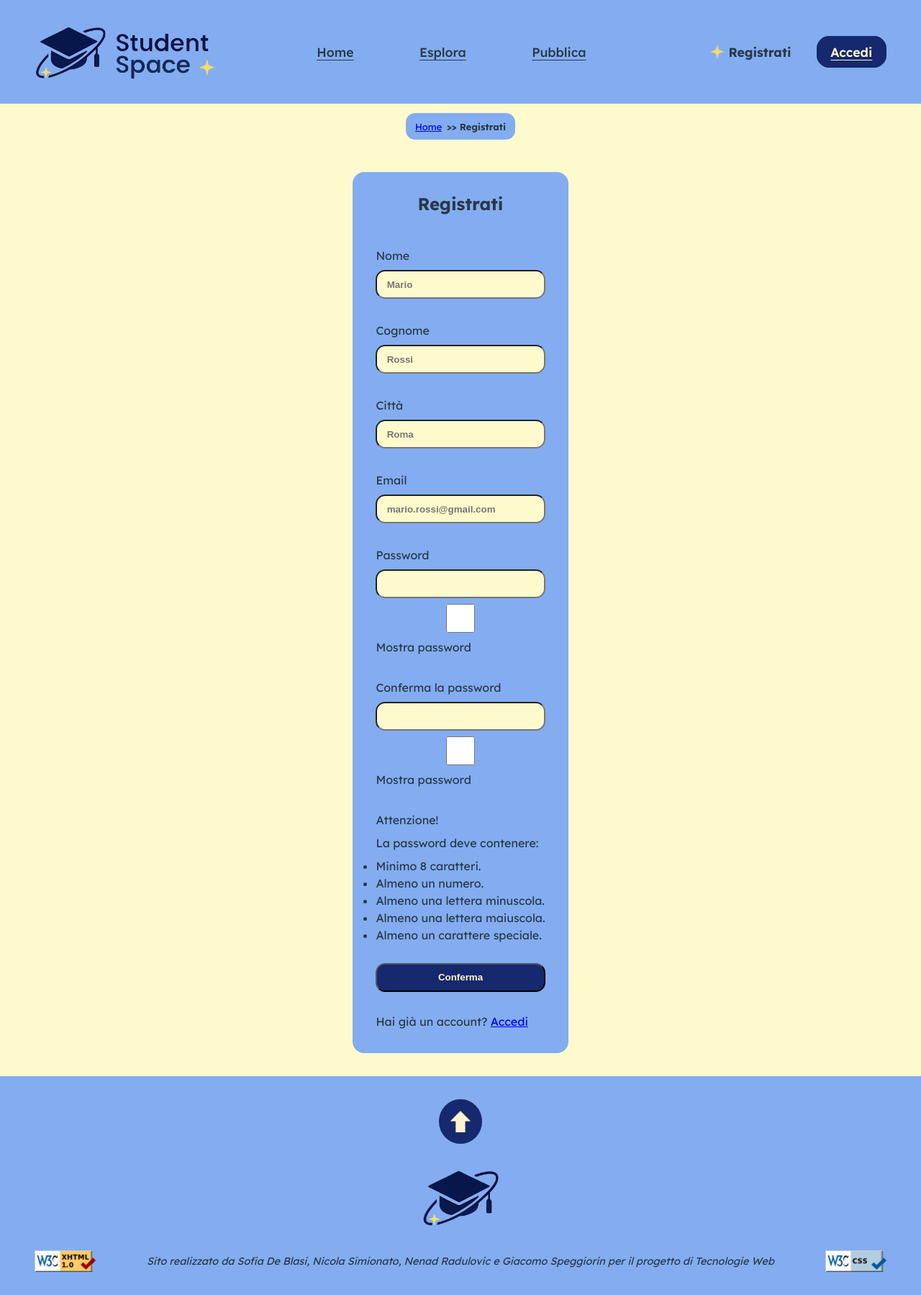
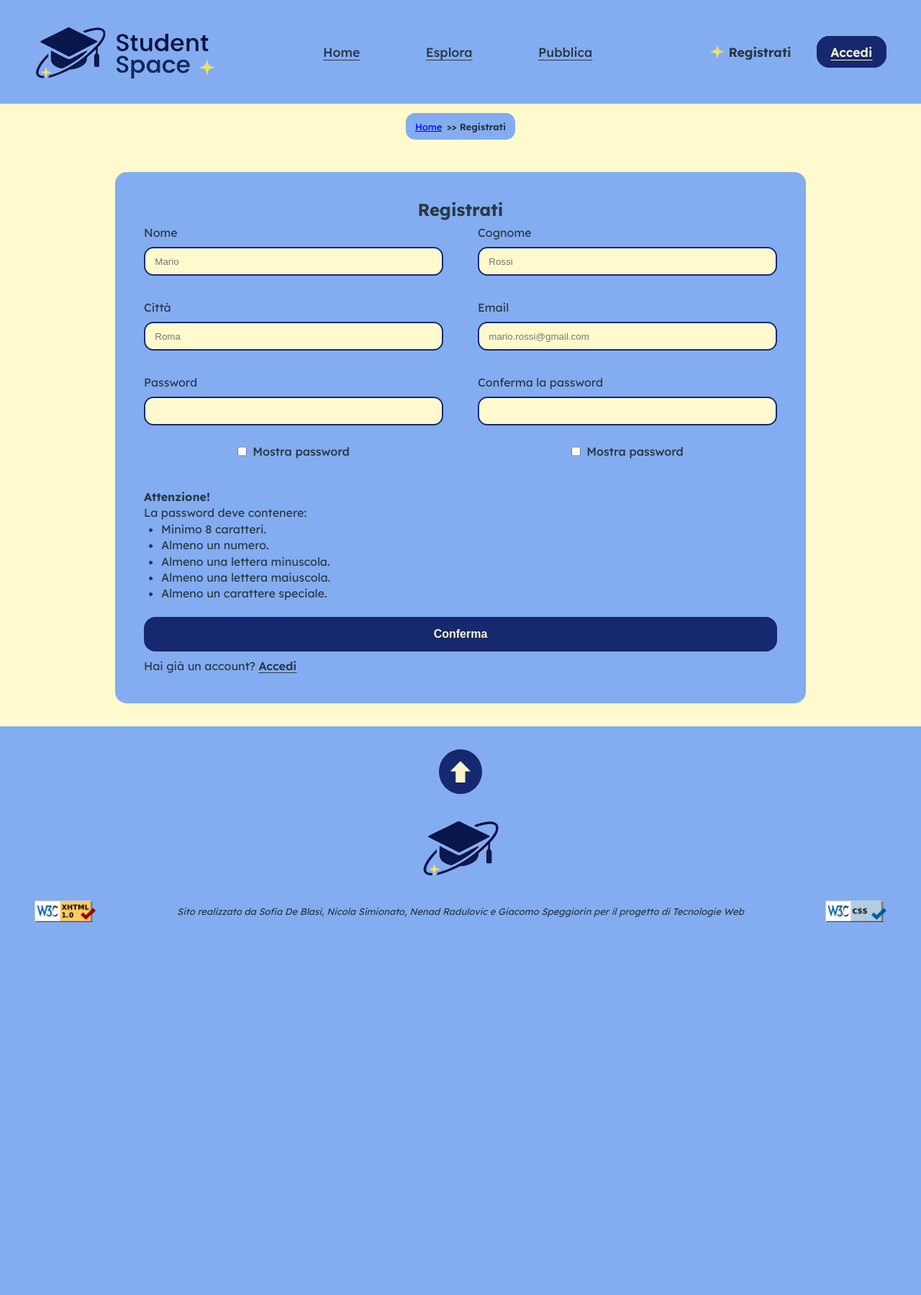
Before and after one commit to nenadkk/StudentSpace, a PHP site: page /html/registrati.html in a window 1280 px wide. Shown: the whole page at 72% size. After the commit the page ends 1281 px from the top, so only its background shows below. Run offline with PHP 8.4, Linux system fonts and the light colour scheme.

Commit message:
Sistemati form e adattamento + keywords e description index

```diff
--- a/css/style.css
+++ b/css/style.css
@@ -82,7 +82,7 @@ header {
     justify-content: space-between;
     align-items: center;
     flex: 1;
-    gap: 2em;
+    gap: 1em;
     font-size: 1.1em;
 }
 
@@ -230,6 +237,83 @@ header {
     font-weight: bold;
 }
 
+
+/*
+====================================================
+    SEZIONE FOOTER
+====================================================
+*/
+
+footer {
+    background-color: var(--BgColor);
+    padding: 2em 3em;
+    display: flex;
+    flex-direction: column;
+    align-items: center;
+    gap: 1em;
+}
+
+#footer-top {
+    display: flex;
+    flex-direction: column;
+    align-items: center;
+    gap: 2.5em;
+}
+
+.freccia-su {
+    background-color: var(--btnColor);
+    padding: 1em;
+    border-radius: 50%;
+    display: inline-block;
+    transition: transform 0.3s ease;
+}
+
+.freccia-su img {
+    height: 30px;
+    width: auto;
+    display: block;
+}
+
+.freccia-su:hover, .freccia-su:focus {
+    transform: scale(1.1);
+    outline: 2px solid var(--clearBgColor);
+}
+
+.logo-footer {
+    height: 100px;
+    margin-top: -1em;
+    margin-bottom: 0.5em;
+    pointer-events: none;
+}
+
+#footer-bottom {
+    width: 100%;
+    display: flex;
+    justify-content: space-between;
+    align-items: center;
+    flex-wrap: wrap;
+    gap: 1em;
+}
+
+#footer-bottom p{
+    margin: 0;
+    flex: 1 1 300px;
+    min-width: 200px;
+    text-align: center;
+    font-style: italic;
+    font-size: small;
+    color: var(--txtcolor);
+}
+
+.imgValidCode {
+    height: 30px;
+    width: auto;
+}
+
+/*
+/*
+================= SPECIFICHE INDEX =============================================================
+*/
 /*
 ====================================================
     SEZIONE HERO
@@ -277,40 +360,6 @@ header {
     display: flex;
     flex-wrap: wrap;
     gap: 1em;
-}
-
-
-/*
-====================================================
-    SEZIONE LOGIN
-====================================================
-*/
-
-#login-container {
-    display: flex;
-    justify-content: center;
-    flex-direction: column;
-    min-width: 15em;
-    max-width: 25em;
-    padding: 2em;
-    margin: 2em auto 2em auto;
-    background-color: var(--BgColor);
-    border-radius: 1em;
-    gap: 1em;
-}
-
-#login-container h2 {
-    text-align: center;
-    margin-left: auto;
-    margin-right: auto;
-}
-
-.form-data >div {
-    display: flex;
-    flex-direction: column;
-    gap: 0.5em;
-    text-decoration: none;
-    transition: background-color 0.3s ease, color 0.3s ease;
 }
 
 /*
@@ -570,107 +548,137 @@ header {
 }*/
 
 /*
-====================================================
-    SEZIONE FOOTER
-====================================================
+================= MODULARI + PAGINE =============================================================
 */
-
-footer {
-    background-color: var(--BgColor);
-    padding: 2em 3em;
-    display: flex;
-    flex-direction: column;
-    align-items: center;
-    gap: 1em;
+/*
+===========================================================================
+    SEZIONE ETICHETTE CATEGORIA (usate in Categorie, card UltimiInseriti, Card annuncio)
+===========================================================================
+*/
+.catEventi {
+  background-color: var(--eventiColor);
 }
 
-#footer-top {
-    display: flex;
-    flex-direction: column;
-    align-items: center;
-    gap: 2.5em;
+.catAffitti {
+  background-color: var(--affittiColor);
 }
 
-.freccia-su {
-    background-color: var(--btnColor);
-    padding: 1em;
-    border-radius: 50%;
-    display: inline-block;
-    transition: transform 0.3s ease;
+.catEsperimenti {
+  background-color: var(--esperimentiColor);
 }
 
-.freccia-su img {
-    height: 30px;
-    width: auto;
-    display: block;
-}
-
-.freccia-su:hover, .freccia-su:focus {
-    transform: scale(1.1);
-    outline: 2px solid var(--clearBgColor);
-}
-
-.logo-footer {
-    height: 100px;
-    margin-top: -1em;
-    margin-bottom: 0.5em;
-    pointer-events: none;
-}
-
-#footer-bottom {
-    width: 100%;
-    display: flex;
-    justify-content: space-between;
-    align-items: center;
-    flex-wrap: wrap;
-    gap: 1em;
-}
-
-#footer-bottom p{
-    margin: 0;
-    flex: 1 1 300px;
-    min-width: 200px;
-    text-align: center;
-    font-style: italic;
-    font-size: 0.9em;
-    color: var(--txtcolor);
-}
-
-.imgValidCode {
-    height: 30px;
-    width: auto;
+.catRipetizioni {
+  background-color: var(--ripetizioniColor);
 }
 
 /*
-====================================================
-    SEZIONE LOGIN
-====================================================
+===========================================================================
+    SEZIONE LINK CATEGORIA (link in Categorie e ulteriori dettagli in card)
+===========================================================================
 */
 
-#login-container {
+.catEventiLink:visited {
+    color: var(--eventiColor);
+}
+
+.catEventiLink:hover, .catEventiLink:focus {
+    border-radius: 1em;
+    color: var(--clearTxtColor);
+    background-color: var(--eventiColor);
+}
+
+.catEsperimentiLink:visited {
+    color: var(--esperimentiColor);
+}
+
+.catEsperimentiLink:hover, .catEsperimentiLink:focus {
+    border-radius: 1em;
+    color: var(--clearTxtColor);
+    background-color: var(--esperimentiColor);
+}
+
+.catAffittiLink:visited {
+    color: var(--affittiColor);
+}
+
+.catAffittiLink:hover, .catAffittiLink:focus {
+    border-radius: 1em;
+    color: var(--clearTxtColor);
+    background-color: var(--affittiColor);
+}
+
+.catRipetizioniLink:visited {
+    color: var(--ripetizioniColor);
+}
+
+.catRipetizioniLink:hover, .catRipetizioniLink:focus {
+    border-radius: 1em;
+    color: var(--clearTxtColor);
+    background-color: var(--ripetizioniColor);
+}
+
+
+.dettagli:visited{
+    color: var(--visited)
+}
+
+.dettagli:hover, .dettagli:focus {
+    border-radius: 1em;
+    color: var(--txtcolor);
+    background-color: var(--BgColor);
+}
+
+/*
+===========================================================
+    SEZIONE FORM (usata per accesso e registrazione)
+===========================================================
+*/
+
+#login-container, #register-container {
     display: flex;
     justify-content: center;
     flex-direction: column;
-    min-width: 15em;
-    max-width: 25em;
-    padding: 2em;
+    width: 100%;              /* occupa tutta la larghezza disponibile */
+    max-width: 40em;
+    padding: 2.5em;
+    margin: 3em auto;
     margin: 2em auto 2em auto;
     background-color: var(--BgColor);
     border-radius: 1em;
-    gap: 1em;
+    gap: 0.5em;
 }
 
-#login-container h2 {
-    text-align: center;
-    margin-left: auto;
-    margin-right: auto;
+#login-container{
+    min-width: 30em;
 }
 
-.form-data >div {
+#register-container {
+    max-width: 60em;
+}
+
+
+#login-container h2, #register-container h2 {
+    text-align: center;
+    margin: 0;
+}
+
+#login-container .form-data {
     display: flex;
     flex-direction: column;
     gap: 0.5em;
-    margin-top: 2em;
+}
+
+#register-container .form-data {
+  display: grid;
+  grid-template-columns: repeat(auto-fit, minmax(20em, 1fr));
+  gap: 2em 3em;
+}
+
+.form-data > div {
+    display: flex;
+    flex-direction: column;
+    gap: 0.5em;
+    text-decoration: none;
 }
 
 input {
@@ -678,23 +686,74 @@ input {
     min-height: 3em;
     text-indent: 1em;
     background-color: var(--clearBgColor);
-    color: var(--btnColor);
-    font-weight: 600;
+    color: var(--txtcolor);
+    font-weight: 500;
+    border: 2px solid var(--btnColor);
+    transition: border-color 0.3s ease, box-shadow 0.3s ease;
 }
 
+input:focus {
+    outline: none;
+    outline: 2px solid var(--card);
+    outline-offset: 2px;
+}
+
+.checkbox-inline {
+  display: flex;
+  align-items: center;
+  justify-content: center;
+  gap: 0.5em;
+  margin-top: 0.5em;
+  font-weight: 500;
+  color: var(--txtcolor);
+}
+
+#criteriMinimiPassword {
+  text-align: left;
+  margin-top: 1.5em;
+  font-size: 1em;
+  line-height: 1.4;
+}
+
+#criteriMinimiPassword ul {
+  margin-left: 1.5em;
+}
 
 button {
+    align-self: center;
+    margin-top: 0.8em;
     width: 100%;
-    margin-top: 2em;
-    margin-bottom: 1em;
+    /*padding: 0.7em 3em;*/
     border-radius: 1em;
     min-height: 3em;
     background-color: var(--btnColor);
     color: var(--clearTxtColor);
-    font-weight: 600;
-    /*border-color: var(--clearBgColor);*/
+    font-weight: bold;
+    font-size: 1em;
+    border: 2px solid var(--btnColor);
+    transition: background-color 0.3s ease, color 0.3s ease;
 }
 
+button:hover, button:focus {
+    background-color: var(--btnAction);
+    color: var(--btnCor);
+    outline: 2px solid var(--btnColor);
+    outline-offset: 1px;
+}
+
+#login-container p a, #register-container p a{
+  text-decoration: underline;
+  text-underline-offset: 0.2em;
+  font-weight: 600;
+  color: var(--txtcolor);
+}
+
+#login-container p a:hover, #login-container p a:focus,
+#register-container p a:hover, #register-container p a:focus {
+  border-radius: 0.6em;
+  background-color: var(--hoverNav);
+  padding: 0.1em 0.3em;
+}
 
 /*
 ====================================================
--- a/html/accedi.html
+++ b/html/accedi.html
@@ -33,6 +33,7 @@
                 <li><a class="btn" href="../html/registrati.html">Registrati</a></li>
                 <li id="currentLink" aria-current="page">Accedi</li>
             </ul>
+            <button id="hamburger" aria-label="Apri menu">&#9776;</button>
         </nav>
     </header>
 
@@ -57,9 +58,8 @@
                     <label for="password" lang="en">Password</label>
                     <input type="password" id="password" name="password" required />
                 </div>
-
-                <button type="submit">Login</button>
             </form>
+            <button type="submit">Login</button>
             <p>Non hai un account? <a href="../html/registrati.html">Registrati qui</a></p>
         </div>
     </main>
--- a/html/annuncio.html
+++ b/html/annuncio.html
@@ -30,9 +30,10 @@
                 <li><a href="../html/pubblica.html">Pubblica</a></li>
             </ul>
             <ul class="autent">
-  <li><a class="btn" href="../html/registrati.html">Registrati</a></li>
+                <li><a class="btn" href="../html/registrati.html">Registrati</a></li>
                 <li><a class="btn" href="../html/accedi.html">Accedi</a></li>
             </ul>
+            <button id="hamburger" aria-label="Apri menu">&#9776;</button>
         </nav>
     </header>
 
--- a/html/pubblica.html
+++ b/html/pubblica.html
@@ -30,9 +30,10 @@
                 <li  id="currentLink" aria-current="page">Pubblica</li>
             </ul>
             <ul class="autent">
-  <li><a class="btn" href="../html/registrati.html">Registrati</a></li>
+                <li><a class="btn" href="../html/registrati.html">Registrati</a></li>
                 <li><a class="btn" href="../html/accedi.html">Accedi</a></li>
             </ul>
+            <button id="hamburger" aria-label="Apri menu">&#9776;</button>
         </nav>
     </header>
 
--- a/html/registrati.html
+++ b/html/registrati.html
@@ -33,6 +33,7 @@
                 <li id="currentLink" aria-current="page">Registrati</li>
                 <li><a class="btn" href="../html/accedi.html">Accedi</a></li>
             </ul>
+            <button id="hamburger" aria-label="Apri menu">&#9776;</button>
         </nav>
     </header>
 
@@ -44,9 +45,9 @@
     </nav>
 
     <main id="contenuto">
-        <div id="login-container">
+        <div id="register-container">
             <h2>Registrati</h2>
-            <form class="form-data" action="/login" method="post">
+            <form class="form-data" action="/register" method="post">
                 <!-- <legend class="sr-only">Inserire le credenziali per il login</legend> -->
                 <div>
                     <label for="nome">Nome</label>
@@ -71,20 +72,25 @@
                 <div>
                     <label for="password" lang="en">Password</label>
                     <input type="password" id="password" name="password" required />
-                    <input id="mostraPassword" type="checkbox" onclick="" name="mostra-passwd"/> <!-- Da aggiungere in onclick la funzione javascript che mostra la password-->
-                    <label for="mostra-passwd">Mostra password</label>
+
+                    <div class="checkbox-inline">
+                        <input id="mostraPassword" type="checkbox" onclick="" name="mostra-passwd" /> <!-- Da aggiungere in onclick la funzione javascript che mostra la password-->
+                        <label for="mostraPassword">Mostra password</label>
+                    </div>
                 </div>
 
                 <div>
                     <label for="confermaPassword">Conferma la <span lang="en">password</span></label>
-                    <input type="confermaPassword" id="confermaPassword" name="confermaPassword" required />
-                    <input id="mostraPassword" type="checkbox" onclick="" name="mostra-conferma-passwd"/> <!-- Da aggiungere in onclick la funzione javascript che mostra la password-->
-                    <label for="mostra-conferma-passwd">Mostra <span lang="en">password</span></label>
+                    <input type="password" id="confermaPassword" name="confermaPassword" required />
 
+                    <div class="checkbox-inline">
+                        <input id="mostraConfermaPassword" type="checkbox" onclick="" name="mostra-conferma-passwd"/> <!-- Da aggiungere in onclick la funzione javascript che mostra la password-->
+                        <label for="mostraConfermaPassword">Mostra <span lang="en">password</span></label>
+                    </div>
                 </div>
-
-                <div id="criteriMinimiPassword">
-                        <p>Attenzione!</p>
+            </form>
+            <div id="criteriMinimiPassword">
+                        <p class="enfasi">Attenzione!</p>
                         <p>La password deve contenere:</p>
                         <ul>
                             <li>Minimo 8 caratteri.</li>
@@ -93,10 +99,8 @@
                             <li>Almeno una lettera maiuscola.</li>
                             <li>Almeno un carattere speciale.</li>
                         </ul>
-                </div>
-
-                <button type="submit">Conferma</button>
-            </form>
+            </div>
+            <button type="submit">Conferma</button>
             <p>Hai già un account? <a href="../html/accedi.html">Accedi</a></p>
         </div>
     </main>
```
Also changed, not shown: other parts of css/style.css (+18 -82 lines), html/esplora.html (+10 -10 lines), html/index.html (+14 -13 lines).
